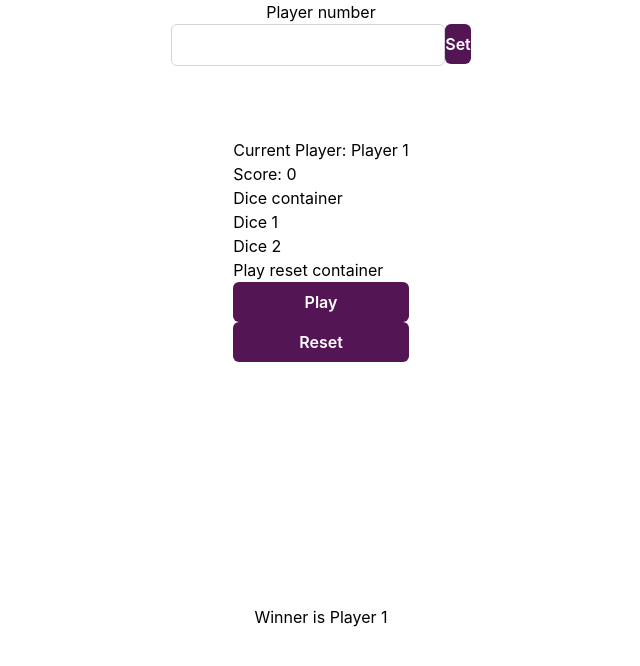
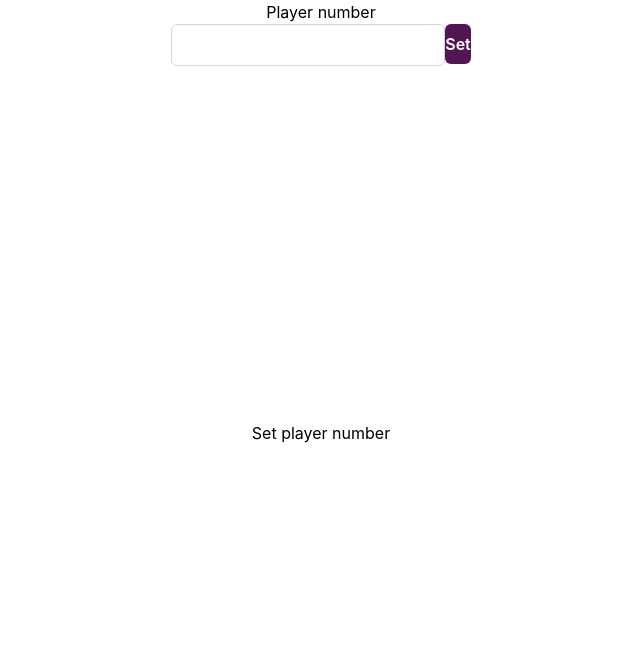
Before and after one commit to Gaello-Rajaonah/dice-app, a React (Create React App) app: page / in a window 1280 px wide. Shown: the top 666 px of the page, without its empty margins (319-959 px from the left). Built offline with nearby package versions, Linux system fonts and the light colour scheme.

Commit message:
Play cycle logic

```diff
--- a/src/containers/DicePlatform/DicePlatform.tsx
+++ b/src/containers/DicePlatform/DicePlatform.tsx
@@ -1,45 +1,44 @@
 import Button from "../../components/Button";
 
-interface Dices{
-    dice1:number
-    dice2:number
+interface Dices {
+    dice1: number
+    dice2: number
 }
 
-interface DicePlatformProps{
+interface DicePlatformProps {
     playerTurn: number[]
     playerPlayedCount: number
-    handlePlayerPlayed : ()=>void
+    handlePlayerPlayed: () => void
     dices: Dices
+    isWinner: boolean
+    currentPlayerIndex: number
 }
 
 const DicePlatform = (props: DicePlatformProps) => {
+    const { handlePlayerPlayed, dices, isWinner, currentPlayerIndex } = props
+    const { dice1, dice2 } = dices
 
-    const {playerTurn,playerPlayedCount,handlePlayerPlayed,dices} = props
-
-    const score = dices.dice1 + dices.dice2
-
-    const handlePlay= ()=>{
+    const handlePlay = () => {
         handlePlayerPlayed()
     }
 
     return (
         <div className="">
-         <h3>Current Player: Player 1</h3>
-
-         <h3>Score: {score}</h3>
+            {!isWinner && (<h3>Current Player: Player {currentPlayerIndex}</h3>)}
 
             <div>
 
                 Dice container
-            <div>Dice 1</div>
-            <div>Dice 2</div>
+                <div>Dice 1: {dice1}</div>
+                <div>Dice 2: {dice2}</div>
 
             </div>
 
             <div>
                 Play reset container
-            <div><Button onClick={handlePlay} className="text-white" label="Play"/></div>
-            <div><Button className="text-white" label="Reset"/></div>
+                {!isWinner && (<div><Button onClick={handlePlay} className="text-white" label="Play" /></div>)}
+
+                <div><Button className="text-white" label="Reset" /></div>
             </div>
         </div>
     );
--- a/src/pages/DiceHome/DiceHome.tsx
+++ b/src/pages/DiceHome/DiceHome.tsx
@@ -1,15 +1,19 @@
-import { ChangeEvent, useState } from "react";
+import { ChangeEvent, useEffect, useState } from "react";
 import DicePlatform from "../../containers/DicePlatform";
 import Input from "../../components/Input";
 import Button from "../../components/Button";
-import { generatePlayerArray } from "../../utils/functions";
+import { generatePlayerArray, rollDice } from "../../utils/functions";
+
+type NumberDictionary = Record<number, number>;
 
 const DiceHome = () => {
     const [totalPlayer, setTotalPlayer] = useState(0)
-    const [playerScore, setPlayerScore] = useState({})
+    const [playerScore, setPlayerScore] = useState({} as NumberDictionary)
     const [dices, setDices] = useState({ dice1: 0, dice2: 0 })
     const [playerPlayedCount, setPlayerPlayedCount] = useState(0)
     const [playerTurn, setPlayerTurn] = useState([] as number[])
+
+    const currentPlayerIndex = playerTurn[playerPlayedCount]
 
     const onChangeInput = (e: ChangeEvent<HTMLInputElement>) => {
         const value = e.target.value;
@@ -22,11 +26,26 @@ const DiceHome = () => {
     }
 
     const handlePlayerPlayed = () => {
-        setPlayerPlayedCount(playerPlayedCount + 1)
-        setDices({ ...dices, dice1: 3, dice2: 5 })
+        setDices({ ...dices, dice1: rollDice(), dice2: rollDice() })
     }
 
     const isWinner = playerPlayedCount == totalPlayer
+    const isPlay = playerTurn.length !== 0
+
+
+    useEffect(()=>{
+        const {dice1,dice2}=dices
+        console.log("DICES =============",dice1,dice2,currentPlayerIndex);
+
+        if(dice1 && dice2 && currentPlayerIndex !== null && currentPlayerIndex !== undefined){
+            playerScore[currentPlayerIndex]= dice1+dice2
+            setPlayerScore({...playerScore})
+            setPlayerPlayedCount(playerPlayedCount + 1)
+        }
+    },[dices])
+
+    console.log("SCORE ==========", playerScore);
+    console.log("currentPlayerIndex ==========", currentPlayerIndex);
 
 
     return (
@@ -36,15 +55,20 @@ const DiceHome = () => {
                 <div> Player number </div>
                 <div className="flex">
                     <div><Input onChange={onChangeInput} /></div>
-                    <div><Button onClick={handleSetTotalPlayer} className="text-white" label="Set" /></div>
+                    <div><Button disabled={isPlay} onClick={handleSetTotalPlayer} className="text-white" label="Set" /></div>
                 </div>
 
             </div>
             <div className="flex h-full w-full items-center justify-center">
-                <DicePlatform dices={dices} handlePlayerPlayed={handlePlayerPlayed} playerPlayedCount={playerPlayedCount} playerTurn={playerTurn} />
+                {isPlay ? (
+                <DicePlatform currentPlayerIndex={currentPlayerIndex} isWinner={isWinner} dices={dices} handlePlayerPlayed={handlePlayerPlayed} playerPlayedCount={playerPlayedCount} playerTurn={playerTurn} />
+
+                ):(
+                    <h1> Set player number</h1>
+                )}
             </div>
 
-            {isWinner && (
+            {isPlay && isWinner && (
                 <div className="flex h-full w-full items-center justify-center">
                     Winner is Player 1
                 </div>
--- a/src/utils/functions.ts
+++ b/src/utils/functions.ts
@@ -14,4 +14,10 @@ const generatePlayerArray = (N:number) =>{
     return result;
 }
 
-export {generatePlayerArray}
+
+function rollDice() {
+    const diceValue = Math.floor(Math.random() * 6) + 1;
+    return diceValue;
+  }
+
+export {generatePlayerArray,rollDice}
```
Lines whose indentation alone changed are shown as unchanged.
